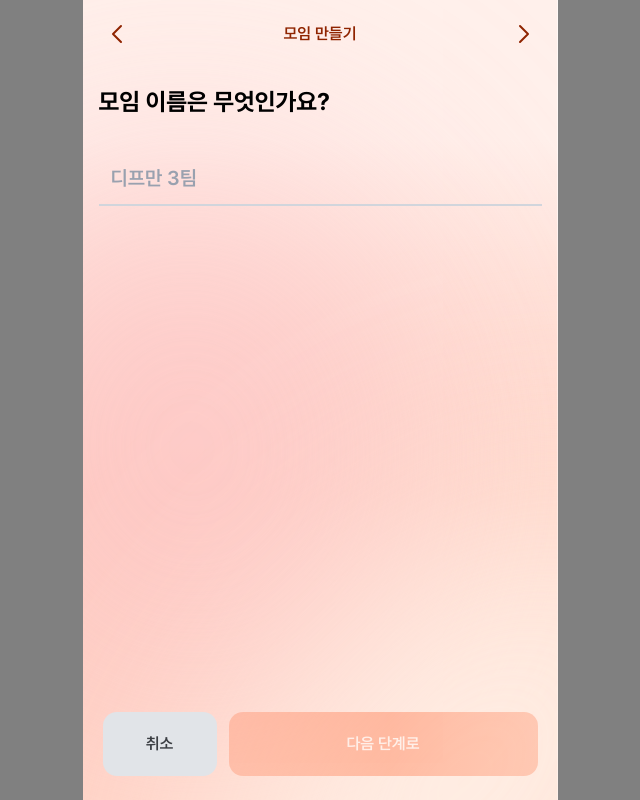
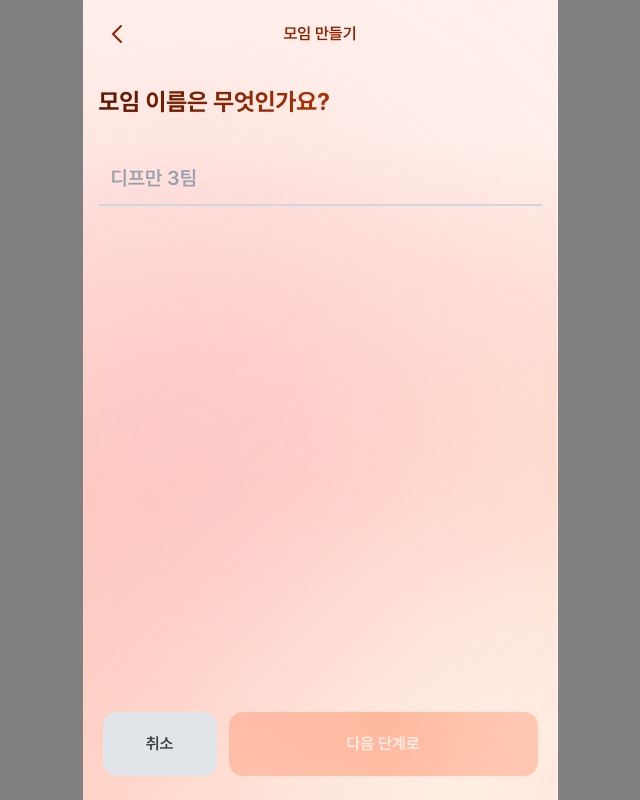
Before and after one commit to depromeet/17th-team3-Web, a Next.js app: page /meetings/create in a window 1280 px wide. Shown: the whole page, without its empty margins (320-960 px from the left). Built offline with nearby package versions, Linux system fonts and the light colour scheme.

Commit message:
design: Heading 컴포넌트 변경된 디자인 적용 (#41)

```diff
--- a/src/app/_components/typography/Heading.tsx
+++ b/src/app/_components/typography/Heading.tsx
@@ -1,25 +1,37 @@
 import { JSX } from 'react';
+
+import { cva, type VariantProps } from 'class-variance-authority';
 
 import { cn } from '@/app/_lib/cn';
 
-interface HeadingProps {
+const headingVariants = cva(
+  'bg-gradient-to-r from-orange-900 to-orange-500 bg-clip-text font-bold text-transparent',
+  {
+    variants: {
+      level: {
+        h1: 'heading-1',
+        h2: 'heading-2',
+        h3: 'heading-3',
+        h4: 'heading-4',
+      },
+    },
+    defaultVariants: {
+      level: 'h3',
+    },
+  }
+);
+
+interface HeadingProps extends VariantProps<typeof headingVariants> {
   level?: 'h1' | 'h2' | 'h3' | 'h4';
   as?: keyof JSX.IntrinsicElements;
   children: React.ReactNode;
   className?: string;
 }
 
-const Heading = ({ level = 'h1', as, children, className }: HeadingProps) => {
+const Heading = ({ level = 'h3', as, children, className }: HeadingProps) => {
   const Tag = as ?? level;
-  // todo: 디자인시스템 확인 후, 스타일 점검 -> cva로 교체 (whitespace-pre-wrap 제거)
-  const styles = {
-    h1: 'text-2xl/[1.5] font-bold whitespace-pre-wrap',
-    h2: 'text-xl/[1.4] font-semibold whitespace-pre-wrap',
-    h3: 'text-lg/[1.3] font-semibold whitespace-pre-wrap',
-    h4: 'text-base/[1.2] font-semibold whitespace-pre-wrap',
-  };
 
-  return <Tag className={cn(styles[level], className)}>{children}</Tag>;
+  return <Tag className={cn(headingVariants({ level }), className)}>{children}</Tag>;
 };
 
 export default Heading;
--- a/src/app/meetings/create/page.tsx
+++ b/src/app/meetings/create/page.tsx
@@ -3,6 +3,7 @@
 import { useState } from 'react';
 
 import TopNavigation from '@/app/_components/layout/TopNavigation';
+import { Heading } from '@/app/_components/typography';
 import Button from '@/app/_components/ui/Button';
 import Input from '@/app/_components/ui/Input';
 
@@ -14,7 +15,7 @@ const CreatePage = () => {
 
   return (
     <div className="flex h-[100dvh] flex-col bg-[url('/images/mobileBackground.svg')] bg-cover">
-      <TopNavigation title="모임 만들기" showBackButton showNextButton />
+      <TopNavigation title="모임 만들기" showBackButton />
       {/* todo: StepIndicator 컴포넌트로 추가 */}
       <FormStep
         title="모임 이름은 무엇인가요?"
@@ -57,7 +58,7 @@ const FormStep = ({
   return (
     <main className="flex flex-1 flex-col">
       <div className="px-4 pt-4 pb-8">
-        <h1 className="heading-3 font-bold">{title}</h1>
+        <Heading>{title}</Heading>
       </div>
 
       <div className="flex-1 px-4">{children}</div>
```
